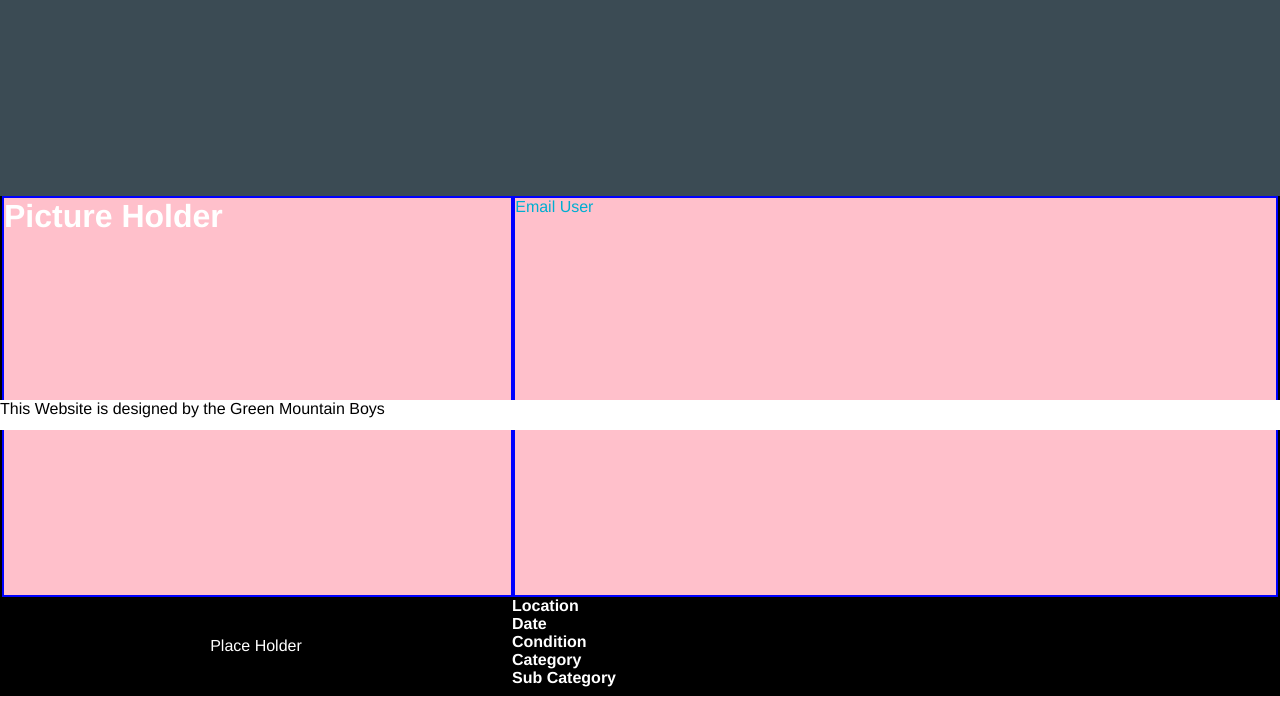
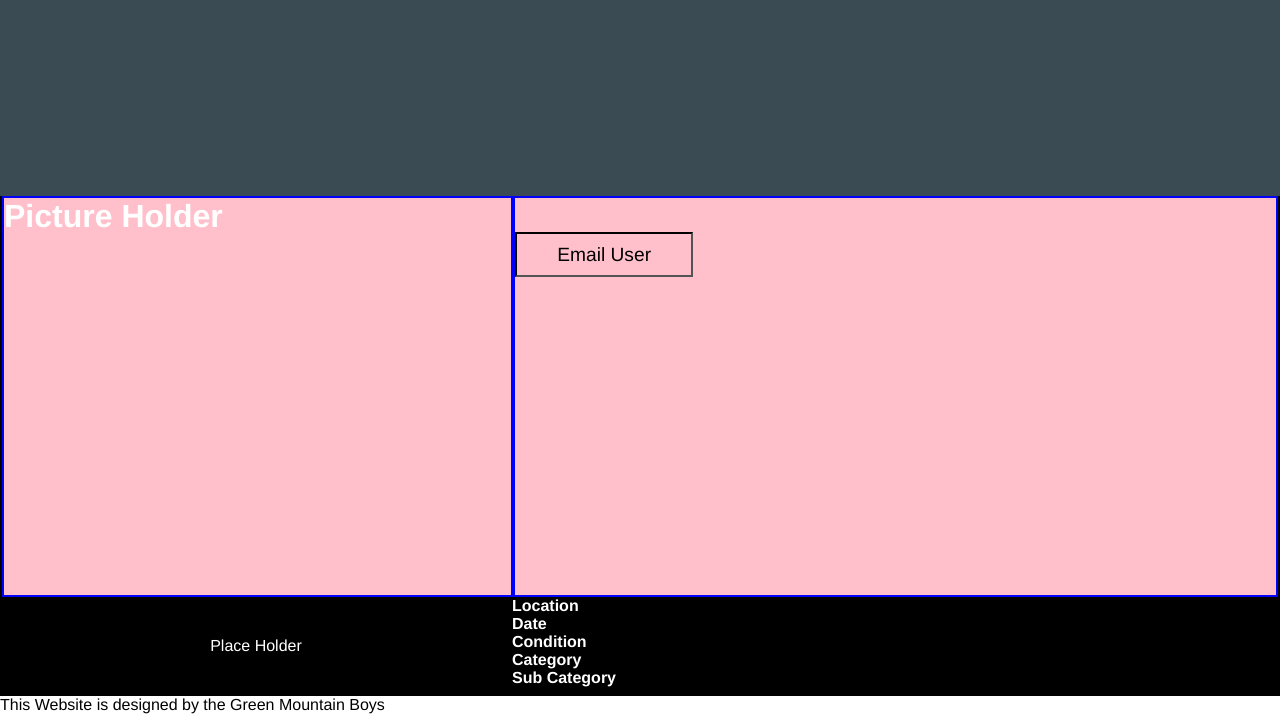
Before and after one commit to timstevens1/CatamountMarketplace, a PHP site: page /post.php in a window 1280 px wide. Shown: the part 370-1096 px from the top of the page. Before the commit the page ends 1066 px from the top, so only its background shows below. Run offline with PHP 8.4, Linux system fonts and the light colour scheme; data that the repository does not hold is empty; some libraries are stand-ins or nearby versions.

Commit message:
fixing footer

```diff
--- a/css/footer.css
+++ b/css/footer.css
@@ -1,5 +1,4 @@
 div.footer > p{
-  position: absolute;
   height: 30px;
   bottom: 0px;
   background-color: white;
--- a/css/post.css
+++ b/css/post.css
@@ -24,8 +24,28 @@
 .topItemWrap > div:nth-child(2) {
     width: 60%;
 }
+.topItemWrap > div:nth-child(2) p {
+    margin-bottom: 40px;
+}
+.topItemWrap > div:nth-child(2) h3 {
+    margin-top: 30px;
+    margin-bottom: 30px;
+}
+.difButton {
+  border: 2px inset black;
+  font-size: 1.2em;
+  line-height: 1.8;
+  padding: 10px 40px 10px 40px;
+  color: black !important;
+  transition:all 0.8s;
+  box-sizing: border-box;
+}
+.difButton:hover {
+  box-shadow: 300px 0 0 0  rgba(98,0,0,1) inset, -300px 0 0 0  rgba(98,0,0,1) inset;
+  color: white !important;
+}
 .bottomItemWrap {
-        display: flex;
+    display: flex;
     flex-direction: row;
     justify-content: center;
     align-items: center;
--- a/post.php
+++ b/post.php
@@ -32,7 +32,7 @@ $netId =	$thisDatabaseReader->select($query,	$netId,	1,	0,	0,	0,	false,	false);
         <h1> <?php print($postContent[0][3]); ?> </h1>
         <h3><?php print($postContent[0][6]); ?> </h3>
         <p><?php print($postContent[0][1]); ?> </p>
-        <a href="mailto:"<?php print($netId[0][0]); ?>"">Email User</a>
+        <a class="difButton" href="mailto:"<?php print($netId[0][0]); ?>"">Email User</a>
     </div>
 
     </div>
```
